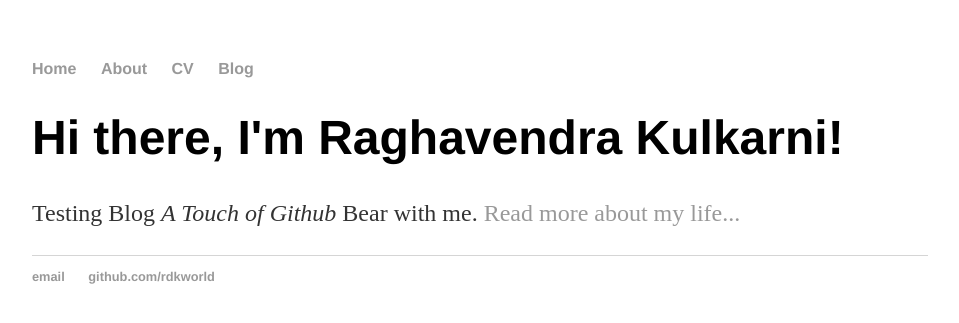
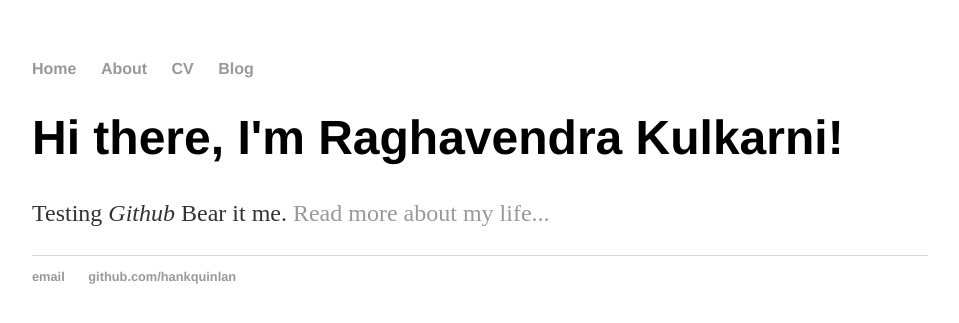
Before and after one commit to rdkworld/rdkworld.github.io, a Jekyll site: the page built from index.html, in a window 1280 px wide. Shown: the top 323 px of the page, without its empty margins (160-1119 px from the left). Built offline with Jekyll 4.4.1, drawn with Linux system fonts in a browser that asks for light colours.

Commit message:
Update index.html

```diff
--- a/index.html
+++ b/index.html
@@ -1,30 +1,8 @@
-<!DOCTYPE html>
-<html>
-	<head>
-		<title>Raghavendra Kulkarni</title>
-		<!-- link to main stylesheet -->
-		<link rel="stylesheet" type="text/css" href="/css/main.css">
-	</head>
-	<body>
-		<nav>
-    		<ul>
-        		<li><a href="/">Home</a></li>
-	        	<li><a href="/about">About</a></li>
-        		<li><a href="/cv">CV</a></li>
-        		<li><a href="/blog">Blog</a></li>
-    		</ul>
-		</nav>
-		<div class="container">
-    		<div class="blurb">
-        		<h1>Hi there, I'm Raghavendra Kulkarni!</h1>
-				<p>Testing Blog <em>A Touch of Github</em> Bear with me. <a href="/about">Read more about my life...</a></p>
-    		</div><!-- /.blurb -->
-		</div><!-- /.container -->
-		<footer>
-    		<ul>
-        		<li><a href="mailto:rdkulkarni@gmail.com">email</a></li>
-        		<li><a href="https://github.com/rdkworld">github.com/rdkworld</a></li>
-			</ul>
-		</footer>
-	</body>
-</html>
+---
+layout: default
+title: Raghavendra Kulkarni
+---
+<div class="blurb">
+	<h1>Hi there, I'm Raghavendra Kulkarni!</h1>
+	<p>Testing <em>Github</em> Bear it me. <a href="/about">Read more about my life...</a></p>
+</div><!-- /.blurb -->
```
